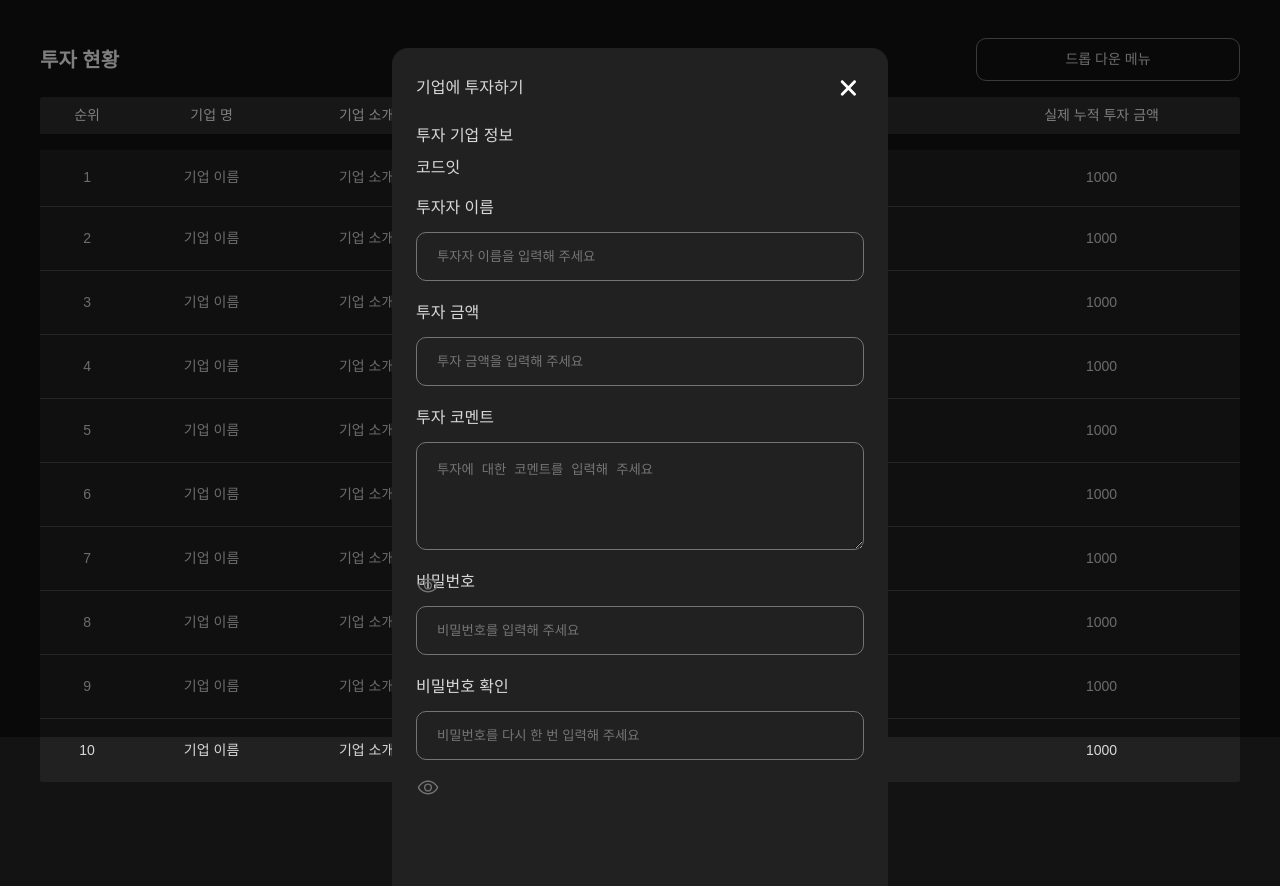
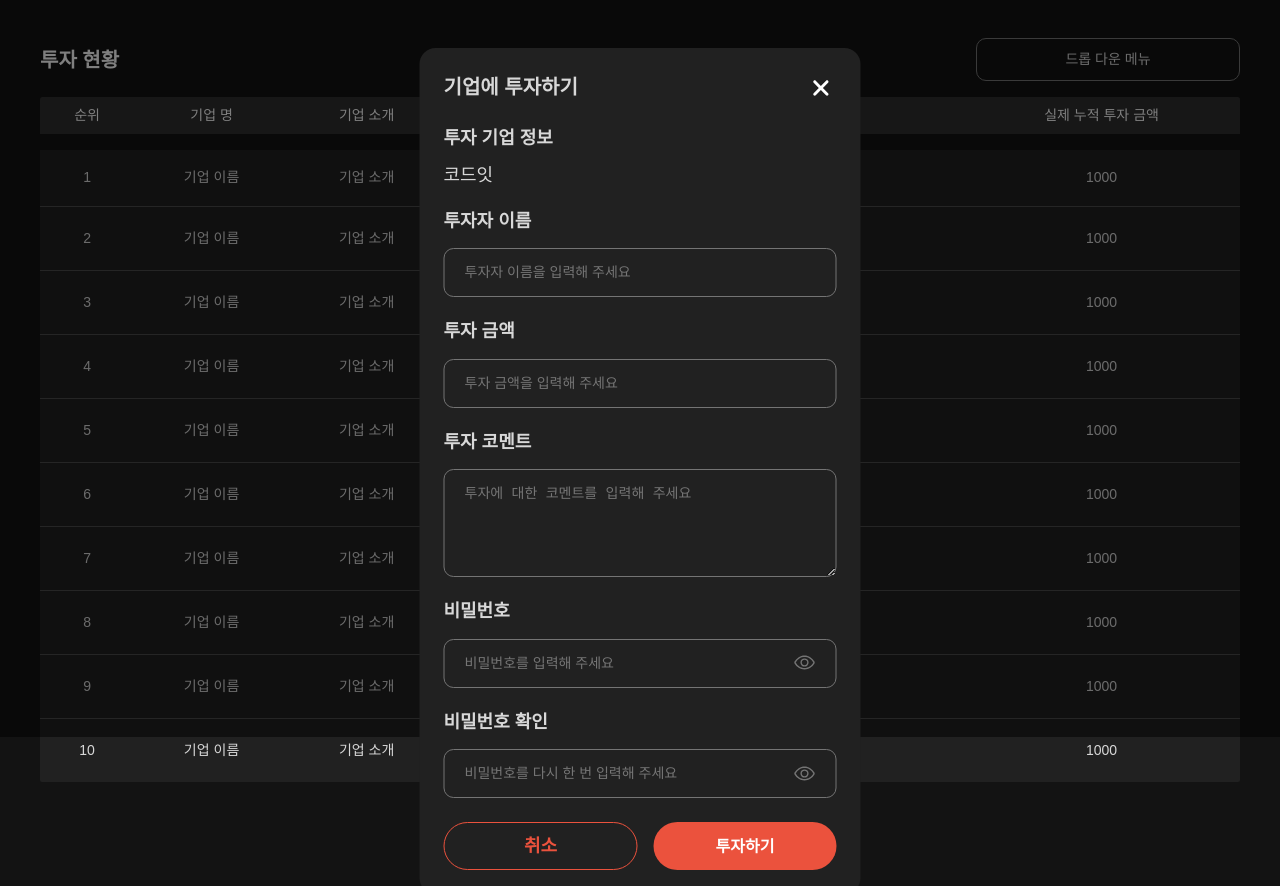
Before and after one commit to season2-3team/season2-View-My-Startup-3team-FE, a React app: page /investment in a window 1280 px wide. Shown: the part 63-949 px from the top of the page. Built offline with nearby package versions, Linux system fonts and the light colour scheme; a web font is replaced by a local one.

Commit message:
Design: 모달 UI 레이아웃 수정

```diff
--- a/src/components/Investment/InvestmentModal.js
+++ b/src/components/Investment/InvestmentModal.js
@@ -20,13 +20,13 @@ export default function InvestmentModal() {
     <div className={styles.overlay}>
       <div className={styles.container}>
         <form className={styles.form}>
-          <div className={styles.head}>
+          <div>
             <h1>기업에 투자하기</h1>
             <img src={X} alt="close btn" />
           </div>
           <div>
             {/* 임시 하드 코딩 */}
-            <h2>투자 기업 정보</h2>
+            <h1>투자 기업 정보</h1>
             <p>코드잇</p>
           </div>
           <div className={styles.group}>
@@ -55,6 +55,7 @@ export default function InvestmentModal() {
           </div>
           <div className={styles.group}>
             <label htmlFor="password">비밀번호</label>
+            <div className={styles.password}>
               <input
                 type={isPasswordVisible ? 'text' : 'password'}
                 id="password"
@@ -68,8 +69,10 @@ export default function InvestmentModal() {
                 onClick={togglePasswordVisibility}
               />
             </div>
+          </div>
           <div className={styles.group}>
             <label htmlFor="checkPassword">비밀번호 확인</label>
+            <div className={styles.password}>
               <input
                 type={checkPasswordVisible ? 'text' : 'password'}
                 id="checkPassword"
@@ -85,6 +88,11 @@ export default function InvestmentModal() {
                 onClick={toggleCheckPasswordVisibility}
               />
             </div>
+          </div>
+          <div>
+            <button>취소</button>
+            <button>투자하기</button>
+          </div>
         </form>
       </div>
     </div>
--- a/src/components/Investment/InvestmentModal.module.css
+++ b/src/components/Investment/InvestmentModal.module.css
@@ -1,5 +1,5 @@
 .overlay {
-    position: absolute;
+    position: fixed;
     top: 0;
     left: 0;
 
@@ -13,50 +13,71 @@
     position: fixed;
     top: 11.1rem;
     left: 50%;
-    transform: translate(-50%);
-
-    width: 49.6rem;
-    height: 85.8rem;
+    transform: translate(-50%, 0);
 
     padding: 2.4rem;
     border-radius: 1.6rem;
+
     background-color: var(--secondary-black-300);
 }
 
+.form,
+.form>:first-child,
+.form>:nth-child(2),
+.group,
+.password input {
+    width: 100%;
+}
+
+/**** 폼 레이아웃 설정 ****/
 .form {
     display: flex;
     flex-direction: column;
     align-items: center;
 
-    max-width: 44.8rem;
-
     gap: 2.4rem;
 }
 
+/**** 폼 제목 및 X 아이콘 설정 ****/
 .form>:first-child {
     display: flex;
     justify-content: space-between;
     align-items: center;
 
-    width: 100%;
+    font-size: 2rem;
+    font-weight: 700;
+    line-height: 2.387rem;
 }
 
+/**** 폼 투자 기업 정보 설정 ****/
 .form>:nth-child(2) {
     display: flex;
     flex-direction: column;
 
-    width: 100%;
+    font-size: 1.8rem;
+    font-weight: 700;
+    line-height: 2.148rem;
+
 
     gap: 1.6rem;
 }
 
+.form>:nth-child(2) p {
+    font-weight: 500;
+}
+
+/**** 인풋 그룹 설정 ****/
 .group {
     display: flex;
     flex-direction: column;
 
-    width: 100%;
+    gap: 1.6rem;
+}
 
-    gap: 1.6rem;
+.group label {
+    font-size: 1.8rem;
+    font-weight: 700;
+    line-height: 2.148rem;
 }
 
 .group input,
@@ -69,20 +90,78 @@
     background-color: transparent;
 }
 
+.group input::placeholder,
+.group textarea::placeholder {
+    font-size: 1.4rem;
+    font-weight: 400;
+    line-height: 1.671rem;
+
+}
+
+.group input:focus,
+.group textarea:focus {
+    outline: 0.1rem solid var(--secondary-gray-100);
+}
+
 .group textarea {
     height: 10.8rem;
 }
 
-.group img {
+
+/**** 비밀번호 인풋 설정 ****/
+.password {
+    position: relative;
+
+    display: flex;
+    align-items: center;
+
+}
+
+.password img {
+    position: absolute;
+    right: 2rem;
+
     width: 2.4rem;
     height: 2.4rem;
 }
 
-.form>:nth-child(6) input {
-    position: relative;
 
+/**** 모달 버튼 설정 ****/
+.form>:last-child {
+    display: flex;
+    align-items: center;
+
+    gap: 1.6rem
 }
 
-.form>:nth-child(6) img {
-    position: absolute;
+.form>:last-child button {
+    height: 4.8rem;
+
+    padding: 1.3rem 4.8rem;
+    border-radius: 5rem;
+
+    font-weight: 600;
 }
+
+.form>:last-child>:first-child {
+    width: 19.4rem;
+
+    border: 0.1rem solid var(--primary-orange);
+
+    color: var(--primary-orange);
+    font-size: 1.8rem;
+    line-height: 2.148rem;
+    background-color: transparent;
+}
+
+.form>:last-child>:nth-child(2) {
+    width: 18.3rem;
+
+    border: none;
+
+    color: white;
+    font-size: 1.6rem;
+    line-height: 1.909rem;
+
+    background-color: var(--primary-orange);
+}
```
Lines whose indentation alone changed are shown as unchanged.
